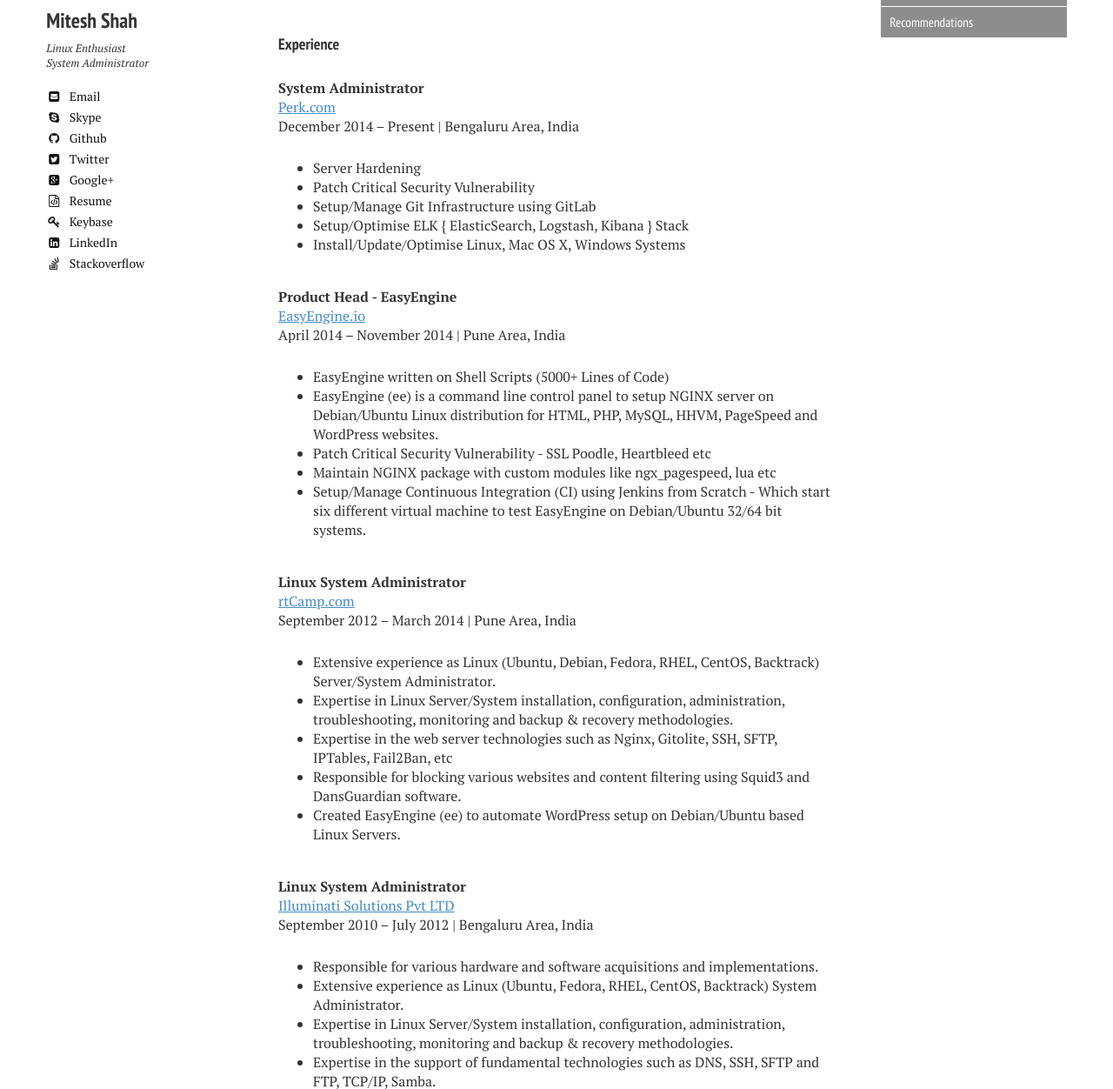
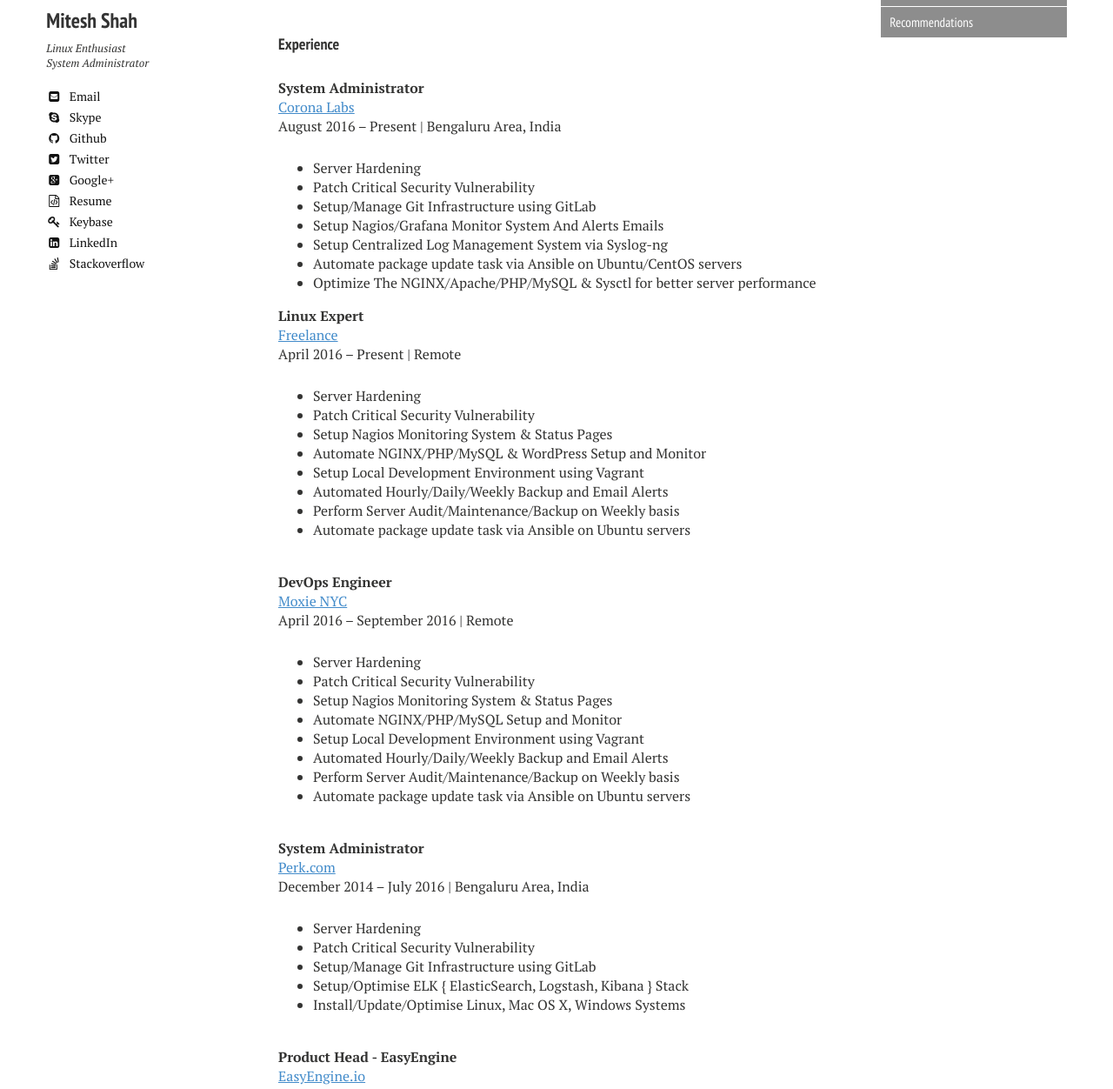
Before and after one commit to MiteshShah/miteshshah.github.io, a Jekyll site: the page built from resume/index.md, in a window 1280 px wide and 1400 px high, scrolled down 1099 px, cut to the strip 148-1400 px from the top of the window. Shown: the whole strip at 87% size. Built offline with Jekyll 4.4.1, drawn with Linux system fonts in a browser that asks for light colours; nearby versions of some CDN libraries; comment, search, counter and statistics services are not loaded.

Commit message:
Updated Resume

```diff
--- a/resume/index.md
+++ b/resume/index.md
@@ -30,8 +30,48 @@ I believe in "Stay Lazy" so most of my tasks are replaced by shell scripts :)
 #### Experience
 
 <b>System Administrator</b><br>
+<a style="color: #428bca" href="https://coronalabs.com">Corona Labs</a><br>
+August 2016 – Present | Bengaluru Area, India
+
+* Server Hardening
+* Patch Critical Security Vulnerability
+* Setup/Manage Git Infrastructure using GitLab
+* Setup Nagios/Grafana Monitor System And Alerts Emails
+* Setup Centralized Log Management System via Syslog-ng
+* Automate package update task via Ansible on Ubuntu/CentOS servers
+* Optimize The NGINX/Apache/PHP/MySQL & Sysctl for better server performance
+
+<b>Linux Expert</b><br>
+<a style="color: #428bca" href="#">Freelance</a><br>
+April 2016 – Present | Remote
+
+* Server Hardening
+* Patch Critical Security Vulnerability
+* Setup Nagios Monitoring System & Status Pages
+* Automate NGINX/PHP/MySQL & WordPress Setup and Monitor
+* Setup Local Development Environment using Vagrant
+* Automated Hourly/Daily/Weekly Backup and Email Alerts
+* Perform Server Audit/Maintenance/Backup on Weekly basis
+* Automate package update task via Ansible on Ubuntu servers
+
+<br>
+<b>DevOps Engineer</b><br>
+<a style="color: #428bca" href="https://getmoxied.net">Moxie NYC</a><br>
+April 2016 – September 2016 | Remote
+
+* Server Hardening
+* Patch Critical Security Vulnerability
+* Setup Nagios Monitoring System & Status Pages
+* Automate NGINX/PHP/MySQL Setup and Monitor
+* Setup Local Development Environment using Vagrant
+* Automated Hourly/Daily/Weekly Backup and Email Alerts
+* Perform Server Audit/Maintenance/Backup on Weekly basis
+* Automate package update task via Ansible on Ubuntu servers
+
+<br>
+<b>System Administrator</b><br>
 <a style="color: #428bca" href="https://perk.com">Perk.com</a><br>
-December 2014 – Present | Bengaluru Area, India
+December 2014 – July 2016 | Bengaluru Area, India
 
 * Server Hardening
 * Patch Critical Security Vulnerability
```
